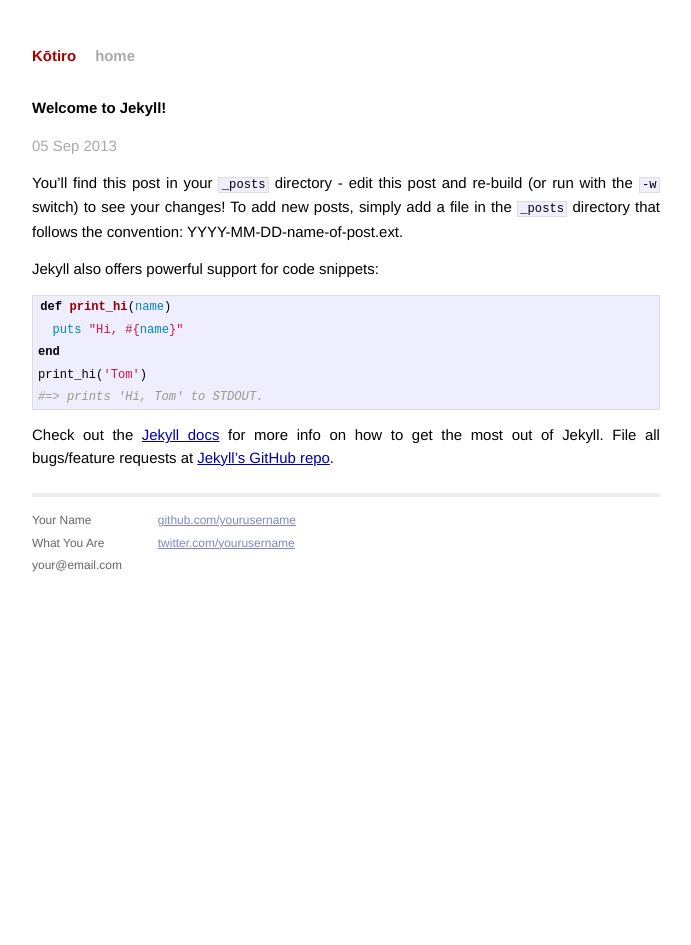
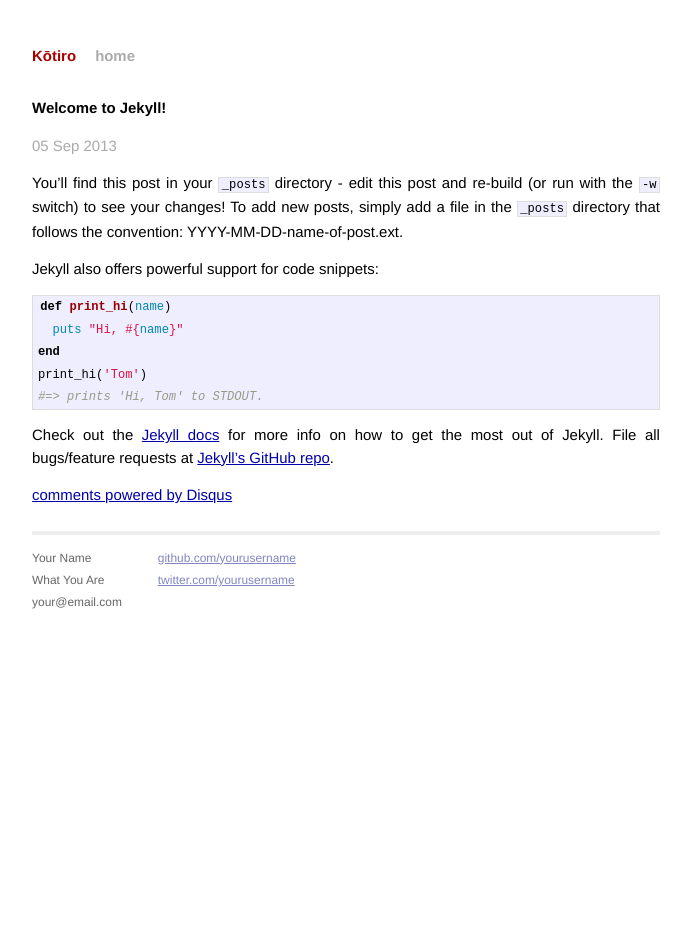
Before and after one commit to PeteMichaud/kotiro.petemichaud.com, a Jekyll site: the page built from _posts/2013-09-05-welcome-to-jekyll.markdown, in a window 1280 px wide. Shown: the whole page, without its empty margins (294-985 px from the left). Built offline with Jekyll 4.4.1, drawn with Linux system fonts in a browser that asks for light colours; Markdown is read by kramdown in place of the engine named in the settings; comment, search, counter and statistics services are not loaded; some of the changed lines change nothing that is shown.

Commit message:
added comments to posts

```diff
--- a/_layouts/post.html
+++ b/_layouts/post.html
@@ -7,3 +7,18 @@
 <div class="post">
 {{ content }}
 </div>
+
+<div id="disqus_thread"></div>
+<script type="text/javascript">
+    /* * * CONFIGURATION VARIABLES: EDIT BEFORE PASTING INTO YOUR WEBPAGE * * */
+    var disqus_shortname = 'kotiro'; // required: replace example with your forum shortname
+
+    /* * * DON'T EDIT BELOW THIS LINE * * */
+    (function() {
+        var dsq = document.createElement('script'); dsq.type = 'text/javascript'; dsq.async = true;
+        dsq.src = '//' + disqus_shortname + '.disqus.com/embed.js';
+        (document.getElementsByTagName('head')[0] || document.getElementsByTagName('body')[0]).appendChild(dsq);
+    })();
+</script>
+<noscript>Please enable JavaScript to view the <a href="http://disqus.com/?ref_noscript">comments powered by Disqus.</a></noscript>
+<a href="http://disqus.com" class="dsq-brlink">comments powered by <span class="logo-disqus">Disqus</span></a>
```
